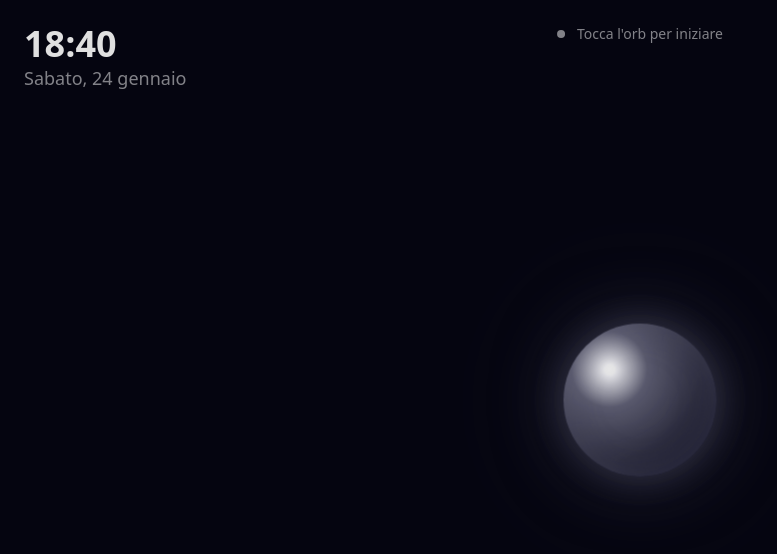
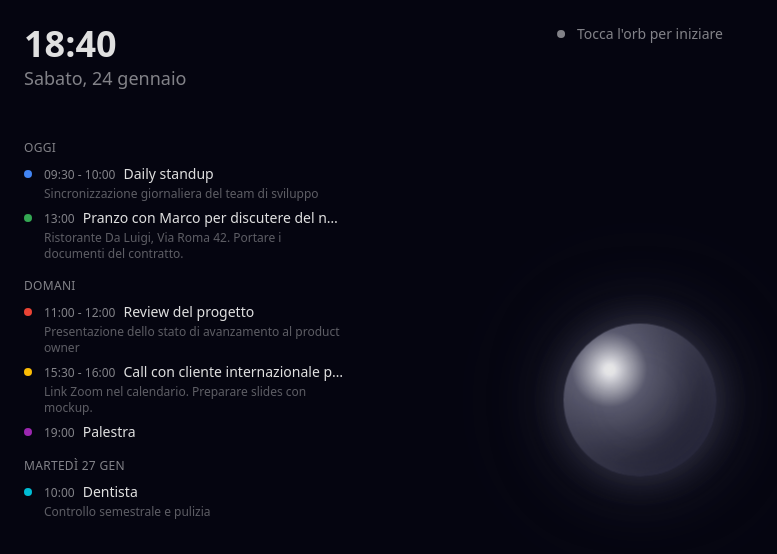
Before and after one commit to CodingMyke/jarvis_ts, a Next.js app: page / in a window 1280 px wide. Shown: the top 554 px of the page, without its empty margins (0-777 px from the left). Built offline with nearby package versions, Linux system fonts and the light colour scheme.

Commit message:
add events calendar

```diff
--- /dev/null
+++ b/app/components/atoms/EventItem.tsx
@@ -0,0 +1,39 @@
+export interface CalendarEvent {
+  id: string;
+  title: string;
+  time: string;
+  endTime?: string;
+  color?: string;
+  description?: string;
+}
+
+interface EventItemProps {
+  event: CalendarEvent;
+}
+
+export function EventItem({ event }: EventItemProps) {
+  const accentColor = event.color || "var(--accent)";
+
+  return (
+    <div className="flex gap-3">
+      <div
+        className="mt-1.5 h-2 w-2 shrink-0 rounded-full"
+        style={{ backgroundColor: accentColor }}
+      />
+      <div className="min-w-0 flex-1">
+        <div className="flex items-baseline gap-2">
+          <span className="shrink-0 text-xs text-muted">
+            {event.time}
+            {event.endTime && ` - ${event.endTime}`}
+          </span>
+          <span className="truncate text-sm text-foreground">{event.title}</span>
+        </div>
+        {event.description && (
+          <p className="mt-0.5 text-xs text-muted/70 line-clamp-2">
+            {event.description}
+          </p>
+        )}
+      </div>
+    </div>
+  );
+}
--- a/app/components/atoms/index.ts
+++ b/app/components/atoms/index.ts
@@ -1,3 +1,4 @@
 export * from "./icons";
 export { Button } from "./Button";
 export { VoiceOrb } from "./VoiceOrb";
+export { EventItem, type CalendarEvent } from "./EventItem";
--- /dev/null
+++ b/app/components/molecules/DayEvents.tsx
@@ -0,0 +1,47 @@
+import { EventItem, type CalendarEvent } from "@/app/components/atoms/EventItem";
+
+export interface DayEventsData {
+  date: Date;
+  events: CalendarEvent[];
+}
+
+interface DayEventsProps {
+  data: DayEventsData;
+}
+
+function formatDayLabel(date: Date): string {
+  const today = new Date();
+  const tomorrow = new Date(today);
+  tomorrow.setDate(tomorrow.getDate() + 1);
+
+  const isToday = date.toDateString() === today.toDateString();
+  const isTomorrow = date.toDateString() === tomorrow.toDateString();
+
+  if (isToday) return "Oggi";
+  if (isTomorrow) return "Domani";
+
+  const weekday = date.toLocaleDateString("it-IT", { weekday: "long" });
+  const day = date.getDate();
+  const month = date.toLocaleDateString("it-IT", { month: "short" });
+
+  return `${weekday.charAt(0).toUpperCase() + weekday.slice(1)} ${day} ${month}`;
+}
+
+export function DayEvents({ data }: DayEventsProps) {
+  const { date, events } = data;
+
+  if (events.length === 0) return null;
+
+  return (
+    <div className="space-y-2">
+      <h3 className="text-xs font-medium uppercase tracking-wide text-muted">
+        {formatDayLabel(date)}
+      </h3>
+      <div className="space-y-1.5">
+        {events.map((event) => (
+          <EventItem key={event.id} event={event} />
+        ))}
+      </div>
+    </div>
+  );
+}
--- a/app/components/molecules/index.ts
+++ b/app/components/molecules/index.ts
@@ -1,2 +1,3 @@
 export { ChatBubble } from "./ChatBubble";
 export { MicrophoneButton } from "./MicrophoneButton";
+export { DayEvents, type DayEventsData } from "./DayEvents";
--- /dev/null
+++ b/app/components/organisms/UpcomingEvents.tsx
@@ -0,0 +1,90 @@
+import { DayEvents, type DayEventsData } from "@/app/components/molecules/DayEvents";
+import type { CalendarEvent } from "@/app/components/atoms/EventItem";
+
+// Fake data per testing UI
+function useFakeEvents(): DayEventsData[] {
+  const today = new Date();
+  const tomorrow = new Date(today);
+  tomorrow.setDate(tomorrow.getDate() + 1);
+  const dayAfter = new Date(today);
+  dayAfter.setDate(dayAfter.getDate() + 3);
+
+  const fakeEvents: DayEventsData[] = [
+    {
+      date: today,
+      events: [
+        {
+          id: "1",
+          title: "Daily standup",
+          time: "09:30",
+          endTime: "10:00",
+          color: "#4285f4",
+          description: "Sincronizzazione giornaliera del team di sviluppo",
+        },
+        {
+          id: "2",
+          title: "Pranzo con Marco per discutere del nuovo progetto di intelligenza artificiale",
+          time: "13:00",
+          color: "#34a853",
+          description: "Ristorante Da Luigi, Via Roma 42. Portare i documenti del contratto.",
+        },
+      ],
+    },
+    {
+      date: tomorrow,
+      events: [
+        {
+          id: "3",
+          title: "Review del progetto",
+          time: "11:00",
+          endTime: "12:00",
+          color: "#ea4335",
+          description: "Presentazione dello stato di avanzamento al product owner",
+        },
+        {
+          id: "4",
+          title: "Call con cliente internazionale per la definizione dei requisiti della fase 2",
+          time: "15:30",
+          endTime: "16:00",
+          color: "#fbbc04",
+          description: "Link Zoom nel calendario. Preparare slides con mockup.",
+        },
+        {
+          id: "5",
+          title: "Palestra",
+          time: "19:00",
+          color: "#9c27b0",
+        },
+      ],
+    },
+    {
+      date: dayAfter,
+      events: [
+        {
+          id: "6",
+          title: "Dentista",
+          time: "10:00",
+          color: "#00bcd4",
+          description: "Controllo semestrale e pulizia",
+        },
+      ],
+    },
+  ];
+
+  // Filtra solo i giorni con eventi
+  return fakeEvents.filter((day) => day.events.length > 0);
+}
+
+export function UpcomingEvents() {
+  const days = useFakeEvents();
+
+  if (days.length === 0) return null;
+
+  return (
+    <div className="mt-12 max-w-xs space-y-4">
+      {days.map((dayData) => (
+        <DayEvents key={dayData.date.toISOString()} data={dayData} />
+      ))}
+    </div>
+  );
+}
--- a/app/components/organisms/index.ts
+++ b/app/components/organisms/index.ts
@@ -2,3 +2,4 @@ export { Header } from "./Header";
 export { MessageList } from "./MessageList";
 export { ChatInput } from "./ChatInput";
 export { FloatingChat } from "./FloatingChat";
+export { UpcomingEvents } from "./UpcomingEvents";
--- a/app/page.tsx
+++ b/app/page.tsx
@@ -2,7 +2,7 @@
 
 import { useEffect, useState } from "react";
 import { VoiceOrb } from "@/app/components";
-import { FloatingChat } from "@/app/components/organisms";
+import { FloatingChat, UpcomingEvents } from "@/app/components/organisms";
 import { useVoiceChat } from "@/app/hooks/useVoiceChat";
 
 function useOrbState(listeningMode: string) {
@@ -87,10 +87,11 @@ export default function ChatbotPage() {
     <div className="fixed inset-0 overflow-hidden bg-background p-6">
       {/* Top bar */}
       <div className="flex items-center justify-between">
-        {/* Date/Time - Left */}
+        {/* Date/Time & Events - Left */}
         <div className="flex flex-col">
           <span className="text-4xl font-semibold text-foreground">{time}</span>
           <span className="text-lg text-muted">{day}, {date}</span>
+          <UpcomingEvents />
         </div>
 
         {/* Status indicator - Center */}
```
